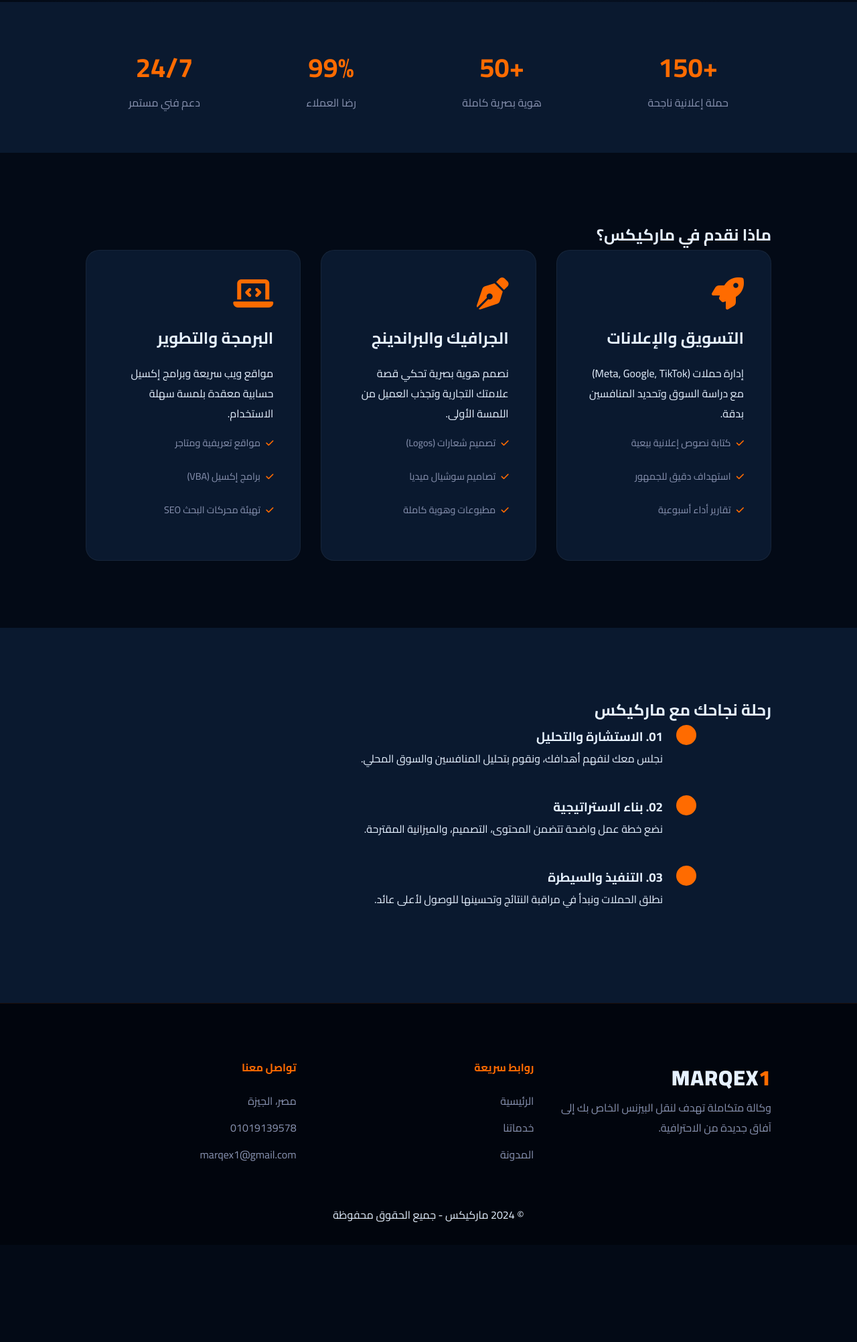
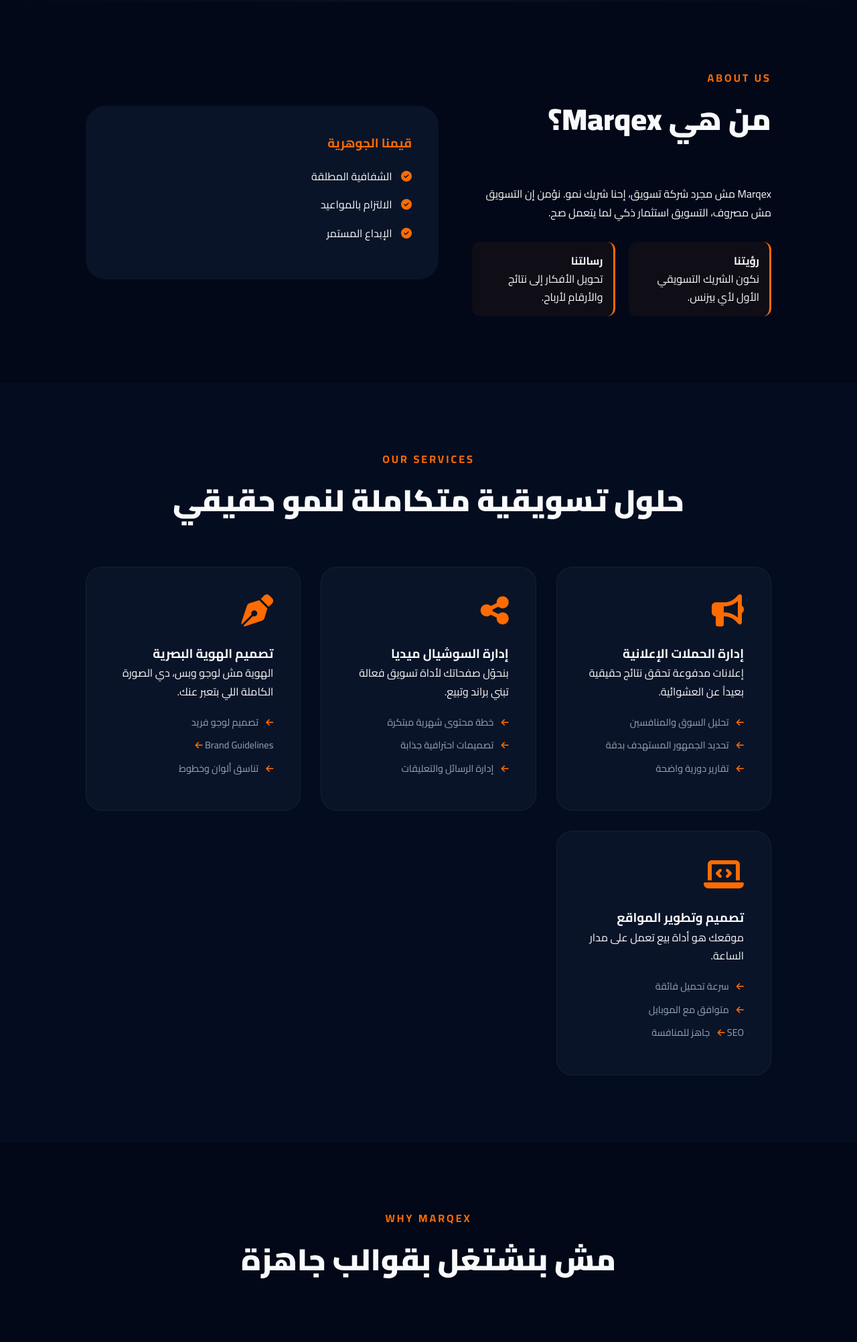
Before and after one commit to marqex1/marqex1, a plain HTML site: page index.html in a window 1280 px wide. Shown: the part 797-2800 px from the top of the page at 67% size. Before the commit the page ends 2655 px from the top, so only its background shows below. Drawn offline with nearby package versions, Linux system fonts and the light colour scheme.

Commit message:
Add files via upload

```diff
--- a/index.html
+++ b/index.html
@@ -3,84 +3,87 @@
 <head>
     <meta charset="UTF-8">
     <meta name="viewport" content="width=device-width, initial-scale=1.0">
-    <title>Marqex | ماركيكس - الإمبراطورية التسويقية والبرمجية</title>
+    <title>Marqex | علّم على نجاحك - وكالة التسويق المتكاملة</title>
 
-    <meta name="description" content="وكالة ماركيكس للحلول المتكاملة: تسويق، برمجة، جرافيك، وإدارة أعمال.">
+    <meta name="description" content="Marqex شركة تسويق إلكتروني متخصصة في بناء البراندات وزيادة المبيعات من خلال استراتيجيات ذكية وتنفيذ احترافي.">
+    <meta name="keywords" content="ماركيكس, Marqex, تسويق إلكتروني, إعلانات ممولة, هوية بصرية, إدارة سوشيال ميديا, تصميم مواقع">
 
-    <link href="https://fonts.googleapis.com/css2?family=Cairo:wght@300;400;700;900&display=swap" rel="stylesheet">
+    <link href="https://fonts.googleapis.com/css2?family=Cairo:wght@300;400;600;700;900&display=swap" rel="stylesheet">
     <link rel="stylesheet" href="https://unpkg.com/aos@next/dist/aos.css" />
     <link rel="stylesheet" href="https://cdnjs.cloudflare.com/ajax/libs/font-awesome/6.4.0/css/all.min.css">
 
     <style>
         :root {
-            --bg: #030a16; --card: #0a192f; --accent: #ff6b00;
-            --text: #e6f1ff; --dim: #8892b0; --white: #ffffff;
+            --bg-deep: #020817; --bg-card: #0a1428; --accent: #ff6b00;
+            --text-main: #f8fafc; --text-dim: #94a3b8; --white: #ffffff;
+            --gradient: linear-gradient(135deg, #ff6b00 0%, #ff9e00 100%);
         }
+
         * { margin: 0; padding: 0; box-sizing: border-box; font-family: 'Cairo', sans-serif; scroll-behavior: smooth; }
-        body { background: var(--bg); color: var(--text); overflow-x: hidden; }
+        body { background: var(--bg-deep); color: var(--text-main); line-height: 1.7; overflow-x: hidden; }
 
-        /* --- Custom Scrollbar --- */
-        ::-webkit-scrollbar { width: 8px; }
-        ::-webkit-scrollbar-track { background: var(--bg); }
-        ::-webkit-scrollbar-thumb { background: var(--accent); border-radius: 10px; }
-
-        /* --- Navigation --- */
+        /* Navigation */
         header {
-            padding: 20px 8%; display: flex; justify-content: space-between; align-items: center;
+            padding: 15px 8%; display: flex; justify-content: space-between; align-items: center;
             position: fixed; width: 100%; top: 0; z-index: 1000;
-            background: rgba(3, 10, 22, 0.9); backdrop-filter: blur(12px); border-bottom: 1px solid rgba(255,107,0,0.1);
+            background: rgba(2, 8, 23, 0.9); backdrop-filter: blur(12px); border-bottom: 1px solid rgba(255,107,0,0.1);
         }
-        .logo { font-size: 2rem; font-weight: 900; letter-spacing: 1px; }
+        .logo { font-size: 1.8rem; font-weight: 900; letter-spacing: 1px; color: var(--white); }
         .logo span { color: var(--accent); }
-        nav ul { display: flex; list-style: none; gap: 25px; }
-        nav ul li a { text-decoration: none; color: var(--text); font-weight: 600; transition: 0.3s; font-size: 0.9rem; }
+        nav ul { display: flex; list-style: none; gap: 20px; }
+        nav ul li a { text-decoration: none; color: var(--white); font-weight: 600; font-size: 0.9rem; transition: 0.3s; }
         nav ul li a:hover { color: var(--accent); }
 
-        /* --- Hero Section --- */
-        .hero {
-            height: 100vh; display: flex; align-items: center; justify-content: center;
-            text-align: center; background: radial-gradient(circle at center, #0a192f 0%, #030a16 100%);
-            padding: 0 10%; position: relative;
+        /* Global UI Elements */
+        section { padding: 100px 10%; position: relative; }
+        .section-header { text-align: center; margin-bottom: 60px; }
+        .section-header h2 { font-size: 2.8rem; font-weight: 900; margin-bottom: 15px; }
+        .section-header span { color: var(--accent); display: block; font-size: 1rem; font-weight: bold; letter-spacing: 3px; margin-bottom: 10px; }
+
+        .btn { background: var(--gradient); color: var(--bg-deep); padding: 14px 35px; border-radius: 50px; text-decoration: none; font-weight: 900; display: inline-block; transition: 0.4s; border: none; cursor: pointer; }
+        .btn:hover { transform: translateY(-3px); box-shadow: 0 10px 30px rgba(255,107,0,0.4); }
+        .btn-outline { border: 2px solid var(--accent); color: var(--accent); padding: 12px 30px; border-radius: 50px; text-decoration: none; font-weight: bold; transition: 0.4s; }
+        .btn-outline:hover { background: var(--accent); color: var(--bg-deep); }
+
+        /* Hero */
+        .hero { height: 100vh; display: flex; align-items: center; justify-content: center; text-align: center; background: radial-gradient(circle at center, #0a192f 0%, #020817 100%); }
+        .hero h1 { font-size: 4rem; margin-bottom: 20px; line-height: 1.2; }
+        .hero p { font-size: 1.3rem; color: var(--text-dim); max-width: 850px; margin: 0 auto 35px; }
+
+        /* Services Grid */
+        .grid { display: grid; grid-template-columns: repeat(auto-fit, minmax(320px, 1fr)); gap: 30px; }
+        .service-card { background: var(--bg-card); padding: 40px; border-radius: 24px; border: 1px solid rgba(255,255,255,0.05); transition: 0.4s; }
+        .service-card:hover { border-color: var(--accent); transform: translateY(-10px); }
+        .service-card i { font-size: 3rem; color: var(--accent); margin-bottom: 25px; display: block; }
+        .service-card ul { list-style: none; margin-top: 20px; text-align: right; }
+        .service-card ul li { color: var(--text-dim); margin-bottom: 10px; font-size: 0.9rem; }
+        .service-card ul li i { font-size: 0.8rem; display: inline; margin-left: 8px; }
+
+        /* Why Marqex & About */
+        .flex-box { display: flex; align-items: center; gap: 50px; flex-wrap: wrap; }
+        .flex-text { flex: 1; min-width: 300px; }
+        .about-values { display: grid; grid-template-columns: 1fr 1fr; gap: 20px; margin-top: 30px; }
+        .value-item { background: rgba(255,107,0,0.05); padding: 15px; border-radius: 12px; border-right: 3px solid var(--accent); }
+
+        /* FAQ & Work Process */
+        .process-grid { display: grid; grid-template-columns: repeat(auto-fit, minmax(200px, 1fr)); gap: 20px; text-align: center; }
+        .process-item { position: relative; }
+        .process-number { font-size: 3rem; font-weight: 900; color: rgba(255,107,0,0.1); position: absolute; top: -20px; left: 50%; transform: translateX(-50%); }
+
+        /* Testimonials */
+        .testimonial-card { background: var(--bg-card); padding: 30px; border-radius: 20px; position: relative; }
+        .testimonial-card i { position: absolute; top: 20px; left: 20px; font-size: 2rem; color: rgba(255,107,0,0.2); }
+
+        /* Footer & Fixed */
+        footer { padding: 60px 10%; background: #01040a; border-top: 1px solid rgba(255,107,0,0.1); text-align: center; }
+        .whatsapp-btn { position: fixed; bottom: 30px; left: 30px; background: #25d366; width: 60px; height: 60px; border-radius: 50%; display: flex; align-items: center; justify-content: center; font-size: 30px; color: white; z-index: 1000; box-shadow: 0 10px 20px rgba(0,0,0,0.3); transition: 0.3s; }
+        .whatsapp-btn:hover { transform: scale(1.1); }
+
+        @media (max-width: 768px) {
+            .hero h1 { font-size: 2.5rem; }
+            nav ul { display: none; }
+            section { padding: 80px 5%; }
         }
-        .hero-content h1 { font-size: 4.5rem; line-height: 1.1; margin-bottom: 20px; font-weight: 900; }
-        .hero-content h1 span { color: var(--accent); text-shadow: 0 0 20px rgba(255,107,0,0.3); }
-        .hero p { font-size: 1.4rem; color: var(--dim); max-width: 800px; margin: 0 auto 40px; }
-
-        /* --- Stats Section --- */
-        .stats { display: flex; justify-content: space-around; padding: 60px 10%; background: var(--card); flex-wrap: wrap; gap: 30px; }
-        .stat-item { text-align: center; }
-        .stat-item h3 { font-size: 2.5rem; color: var(--accent); }
-        .stat-item p { color: var(--dim); }
-
-        /* --- Services --- */
-        section { padding: 100px 10%; }
-        .grid { display: grid; grid-template-columns: repeat(auto-fit, minmax(300px, 1fr)); gap: 30px; }
-        .card { background: var(--card); padding: 40px; border-radius: 20px; transition: 0.4s; border: 1px solid rgba(255,255,255,0.05); position: relative; }
-        .card:hover { transform: translateY(-15px); border-color: var(--accent); }
-        .card i { font-size: 3rem; color: var(--accent); margin-bottom: 20px; }
-        .card h3 { margin-bottom: 15px; font-size: 1.5rem; }
-        .card ul { list-style: none; color: var(--dim); font-size: 0.9rem; margin-top: 15px; }
-        .card ul li { margin-bottom: 8px; }
-        .card ul li i { font-size: 0.8rem; margin-left: 5px; }
-
-        /* --- Process (الخطوات) --- */
-        .step { position: relative; padding-right: 50px; margin-bottom: 40px; }
-        .step::before { content: ''; position: absolute; right: 0; top: 0; width: 30px; height: 30px; background: var(--accent); border-radius: 50%; }
-
-        /* --- CTA Button --- */
-        .btn { background: var(--accent); color: var(--bg); padding: 15px 40px; border-radius: 50px; text-decoration: none; font-weight: 900; display: inline-block; transition: 0.4s; border: none; cursor: pointer; }
-        .btn:hover { box-shadow: 0 10px 30px rgba(255,107,0,0.4); transform: translateY(-3px); }
-
-        /* --- Footer --- */
-        footer { background: #01050d; padding: 80px 10% 30px; border-top: 1px solid rgba(255,107,0,0.1); }
-        .footer-grid { display: grid; grid-template-columns: repeat(auto-fit, minmax(200px, 1fr)); gap: 40px; margin-bottom: 50px; }
-        .footer-col h4 { color: var(--accent); margin-bottom: 20px; }
-        .footer-col p, .footer-col li { color: var(--dim); list-style: none; margin-bottom: 10px; }
-
-        .whatsapp-fixed { position: fixed; bottom: 30px; left: 30px; background: #25d366; width: 60px; height: 60px; border-radius: 50%; display: flex; align-items: center; justify-content: center; font-size: 30px; color: white; z-index: 1000; animation: pulse 2s infinite; }
-        @keyframes pulse { 0% { box-shadow: 0 0 0 0 rgba(37, 211, 102, 0.7); } 70% { box-shadow: 0 0 0 20px rgba(37, 211, 102, 0); } 100% { box-shadow: 0 0 0 0 rgba(37, 211, 102, 0); } }
-
-        @media (max-width: 768px) { .hero-content h1 { font-size: 2.5rem; } nav ul { display: none; } }
     </style>
 </head>
 <body>
@@ -90,108 +93,171 @@
         <nav>
             <ul>
                 <li><a href="#home">الرئيسية</a></li>
+                <li><a href="#about">من نحن</a></li>
                 <li><a href="#services">خدماتنا</a></li>
-                <li><a href="#process">كيف نعمل</a></li>
-                <li><a href="#faq">الأسئلة</a></li>
-                <li><a href="https://wa.me/201019139578" class="btn" style="padding: 8px 20px;">تواصل معنا</a></li>
+                <li><a href="#work">آلية العمل</a></li>
+                <li><a href="#contact" class="btn" style="padding: 8px 20px; color: #020817 !important;">ابدأ الآن</a></li>
             </ul>
         </nav>
     </header>
 
     <section class="hero" id="home">
-        <div class="hero-content" data-aos="zoom-in">
-            <h1 data-aos="fade-down">إبداع بلا حدود<br><span>سيطرة بلا منافس</span></h1>
-            <p>ماركيكس هي شريكك الرقمي لتحويل الأفكار إلى واقع ملموس، والبيانات إلى أرباح طائلة.</p>
-            <a href="#services" class="btn">اكتشف الإمبراطورية</a>
+        <div data-aos="zoom-out" class="hero-content">
+            <span style="color: var(--accent); font-weight: bold; letter-spacing: 5px;">MARQEX</span>
+            <h1>علّم على <span>نجاحك</span></h1>
+            <p>نحن شركة تسويق إلكتروني بنساعد البراندات تكبر، تبيع، وتثبت في السوق من خلال استراتيجيات ذكية وتنفيذ احترافي مبني على أرقام ونتائج.</p>
+            <div style="display: flex; gap: 15px; justify-content: center; flex-wrap: wrap;">
+                <a href="#contact" class="btn">احجز استشارة مجانية</a>
+                <a href="https://wa.me/201019139578" class="btn-outline">تواصل معنا على واتساب</a>
+            </div>
         </div>
     </section>
 
-    <div class="stats">
-        <div class="stat-item" data-aos="fade-up"><h3>+150</h3><p>حملة إعلانية ناجحة</p></div>
-        <div class="stat-item" data-aos="fade-up" data-aos-delay="200"><h3>+50</h3><p>هوية بصرية كاملة</p></div>
-        <div class="stat-item" data-aos="fade-up" data-aos-delay="400"><h3>99%</h3><p>رضا العملاء</p></div>
-        <div class="stat-item" data-aos="fade-up" data-aos-delay="600"><h3>24/7</h3><p>دعم فني مستمر</p></div>
-    </div>
-
-    <section id="services">
-        <h2 class="section-title" data-aos="fade-up">ماذا نقدم في <span>ماركيكس</span>؟</h2>
-        <div class="grid">
-            <div class="card" data-aos="fade-up">
-                <i class="fas fa-rocket"></i>
-                <h3>التسويق والإعلانات</h3>
-                <p>إدارة حملات (Meta, Google, TikTok) مع دراسة السوق وتحديد المنافسين بدقة.</p>
-                <ul>
-                    <li><i class="fas fa-check"></i> كتابة نصوص إعلانية بيعية</li>
-                    <li><i class="fas fa-check"></i> استهداف دقيق للجمهور</li>
-                    <li><i class="fas fa-check"></i> تقارير أداء أسبوعية</li>
-                </ul>
+    <section id="about">
+        <div class="flex-box">
+            <div class="flex-text" data-aos="fade-right">
+                <div class="section-header" style="text-align: right;">
+                    <span>ABOUT US</span>
+                    <h2>من هي Marqex؟</h2>
+                </div>
+                <p>Marqex مش مجرد شركة تسويق، إحنا شريك نمو. نؤمن إن التسويق مش مصروف، التسويق استثمار ذكي لما يتعمل صح.</p>
+                <div class="about-values">
+                    <div class="value-item"><h4>رؤيتنا</h4><p>نكون الشريك التسويقي الأول لأي بيزنس.</p></div>
+                    <div class="value-item"><h4>رسالتنا</h4><p>تحويل الأفكار إلى نتائج والأرقام لأرباح.</p></div>
+                </div>
             </div>
-            <div class="card" data-aos="fade-up" data-aos-delay="200">
-                <i class="fas fa-pen-nib"></i>
-                <h3>الجرافيك والبراندينج</h3>
-                <p>نصمم هوية بصرية تحكي قصة علامتك التجارية وتجذب العميل من اللمسة الأولى.</p>
-                <ul>
-                    <li><i class="fas fa-check"></i> تصميم شعارات (Logos)</li>
-                    <li><i class="fas fa-check"></i> تصاميم سوشيال ميديا</li>
-                    <li><i class="fas fa-check"></i> مطبوعات وهوية كاملة</li>
-                </ul>
-            </div>
-            <div class="card" data-aos="fade-up" data-aos-delay="400">
-                <i class="fas fa-laptop-code"></i>
-                <h3>البرمجة والتطوير</h3>
-                <p>مواقع ويب سريعة وبرامج إكسيل حسابية معقدة بلمسة سهلة الاستخدام.</p>
-                <ul>
-                    <li><i class="fas fa-check"></i> مواقع تعريفية ومتاجر</li>
-                    <li><i class="fas fa-check"></i> برامج إكسيل (VBA)</li>
-                    <li><i class="fas fa-check"></i> تهيئة محركات البحث SEO</li>
+            <div class="flex-text" data-aos="fade-left" style="background: var(--bg-card); padding: 40px; border-radius: 30px;">
+                <h3 style="color: var(--accent); margin-bottom: 20px;">قيمنا الجوهرية</h3>
+                <ul style="list-style: none;">
+                    <li style="margin-bottom: 15px;"><i class="fas fa-check-circle" style="color: var(--accent); margin-left: 10px;"></i> الشفافية المطلقة</li>
+                    <li style="margin-bottom: 15px;"><i class="fas fa-check-circle" style="color: var(--accent); margin-left: 10px;"></i> الالتزام بالمواعيد</li>
+                    <li style="margin-bottom: 15px;"><i class="fas fa-check-circle" style="color: var(--accent); margin-left: 10px;"></i> الإبداع المستمر</li>
                 </ul>
             </div>
         </div>
     </section>
 
-    <section id="process" style="background: var(--card);">
-        <h2 class="section-title">رحلة نجاحك مع <span>ماركيكس</span></h2>
-        <div style="max-width: 800px; margin: 0 auto;">
-            <div class="step" data-aos="fade-right">
-                <h3>01. الاستشارة والتحليل</h3>
-                <p>نجلس معك لنفهم أهدافك، ونقوم بتحليل المنافسين والسوق المحلي.</p>
+    <section id="services" style="background: #040d1f;">
+        <div class="section-header" data-aos="fade-up">
+            <span>OUR SERVICES</span>
+            <h2>حلول تسويقية متكاملة لنمو حقيقي</h2>
+        </div>
+        <div class="grid">
+            <div class="service-card" data-aos="fade-up">
+                <i class="fas fa-bullhorn"></i>
+                <h3>إدارة الحملات الإعلانية</h3>
+                <p>إعلانات مدفوعة تحقق نتائج حقيقية بعيداً عن العشوائية.</p>
+                <ul>
+                    <li><i class="fas fa-arrow-left"></i> تحليل السوق والمنافسين</li>
+                    <li><i class="fas fa-arrow-left"></i> تحديد الجمهور المستهدف بدقة</li>
+                    <li><i class="fas fa-arrow-left"></i> تقارير دورية واضحة</li>
+                </ul>
             </div>
-            <div class="step" data-aos="fade-right" data-aos-delay="200">
-                <h3>02. بناء الاستراتيجية</h3>
-                <p>نضع خطة عمل واضحة تتضمن المحتوى، التصميم، والميزانية المقترحة.</p>
+            <div class="service-card" data-aos="fade-up" data-aos-delay="100">
+                <i class="fas fa-share-nodes"></i>
+                <h3>إدارة السوشيال ميديا</h3>
+                <p>بنحوّل صفحاتك لأداة تسويق فعالة تبني براند وتبيع.</p>
+                <ul>
+                    <li><i class="fas fa-arrow-left"></i> خطة محتوى شهرية مبتكرة</li>
+                    <li><i class="fas fa-arrow-left"></i> تصميمات احترافية جذابة</li>
+                    <li><i class="fas fa-arrow-left"></i> إدارة الرسائل والتعليقات</li>
+                </ul>
             </div>
-            <div class="step" data-aos="fade-right" data-aos-delay="400">
-                <h3>03. التنفيذ والسيطرة</h3>
-                <p>نطلق الحملات ونبدأ في مراقبة النتائج وتحسينها للوصول لأعلى عائد.</p>
+            <div class="service-card" data-aos="fade-up" data-aos-delay="200">
+                <i class="fas fa-pen-nib"></i>
+                <h3>تصميم الهوية البصرية</h3>
+                <p>الهوية مش لوجو وبس، دي الصورة الكاملة اللي بتعبر عنك.</p>
+                <ul>
+                    <li><i class="fas fa-arrow-left"></i> تصميم لوجو فريد</li>
+                    <li><i class="fas fa-arrow-left"></i> Brand Guidelines</li>
+                    <li><i class="fas fa-arrow-left"></i> تناسق ألوان وخطوط</li>
+                </ul>
+            </div>
+            <div class="service-card" data-aos="fade-up" data-aos-delay="300">
+                <i class="fas fa-laptop-code"></i>
+                <h3>تصميم وتطوير المواقع</h3>
+                <p>موقعك هو أداة بيع تعمل على مدار الساعة.</p>
+                <ul>
+                    <li><i class="fas fa-arrow-left"></i> سرعة تحميل فائقة</li>
+                    <li><i class="fas fa-arrow-left"></i> متوافق مع الموبايل</li>
+                    <li><i class="fas fa-arrow-left"></i> SEO جاهز للمنافسة</li>
+                </ul>
             </div>
         </div>
     </section>
 
-    <footer id="contact">
-        <div class="footer-grid">
-            <div class="footer-col">
-                <div class="logo">MARQEX<span>1</span></div>
-                <p>وكالة متكاملة تهدف لنقل البيزنس الخاص بك إلى آفاق جديدة من الاحترافية.</p>
+    <section id="why-us">
+        <div class="section-header" data-aos="fade-up">
+            <span>WHY MARQEX</span>
+            <h2>مش بنشتغل بقوالب جاهزة</h2>
+        </div>
+        <div class="grid">
+            <div class="card" style="text-align: center; padding: 20px;">
+                <h4 style="color: var(--accent);">استراتيجيات خاصة</h4>
+                <p>كل عميل ليه خطة مفصلة حسب مجاله.</p>
             </div>
-            <div class="footer-col">
-                <h4>روابط سريعة</h4>
-                <li>الرئيسية</li>
-                <li>خدماتنا</li>
-                <li>المدونة</li>
+            <div class="card" style="text-align: center; padding: 20px;">
+                <h4 style="color: var(--accent);">قياس النتائج</h4>
+                <p>بنقيس كل خطوة وبنحلل كل قرش اتصرف.</p>
             </div>
-            <div class="footer-col">
-                <h4>تواصل معنا</h4>
-                <p>مصر، الجيزة</p>
-                <p>01019139578</p>
-                <p>marqex1@gmail.com</p>
+            <div class="card" style="text-align: center; padding: 20px;">
+                <h4 style="color: var(--accent);">شركاء نجاح</h4>
+                <p>مش مجرد شركة بتنفذ، إحنا معاك في القرار.</p>
             </div>
         </div>
-        <center><p>&copy; 2024 ماركيكس - جميع الحقوق محفوظة</p></center>
+    </section>
+
+    <section id="work" style="background: #040d1f;">
+        <div class="section-header" data-aos="fade-up">
+            <span>PROCESS</span>
+            <h2>آلية العمل في Marqex</h2>
+        </div>
+        <div class="process-grid">
+            <div class="process-item" data-aos="zoom-in">
+                <span class="process-number">01</span>
+                <h4>فهم وتحليل</h4>
+                <p>دراسة عميقة للبيزنس والسوق.</p>
+            </div>
+            <div class="process-item" data-aos="zoom-in" data-aos-delay="100">
+                <span class="process-number">02</span>
+                <h4>استراتيجية</h4>
+                <p>رسم خارطة طريق واضحة.</p>
+            </div>
+            <div class="process-item" data-aos="zoom-in" data-aos-delay="200">
+                <span class="process-number">03</span>
+                <h4>تنفيذ</h4>
+                <p>بأعلى معايير الجودة والإبداع.</p>
+            </div>
+            <div class="process-item" data-aos="zoom-in" data-aos-delay="300">
+                <span class="process-number">04</span>
+                <h4>متابعة</h4>
+                <p>تحسين مستمر لضمان النتائج.</p>
+            </div>
+        </div>
+    </section>
+
+    <section id="contact" style="text-align: center;">
+        <div data-aos="flip-up" style="background: var(--gradient); padding: 60px; border-radius: 40px; color: var(--bg-deep);">
+            <h2 style="font-size: 3rem; margin-bottom: 20px;">جاهز تعلّم على نجاحك؟</h2>
+            <p style="font-size: 1.4rem; font-weight: bold; margin-bottom: 30px;">خلينا نبدأ ونبني قصة نجاحك مع بعض.</p>
+            <a href="https://wa.me/201019139578" class="btn" style="background: var(--bg-deep); color: var(--accent);">ابدأ دلوقتي</a>
+        </div>
+    </section>
+
+    <footer>
+        <div class="logo">MARQEX<span>1</span></div>
+        <p style="margin: 20px 0; color: var(--text-dim);">01019139578 | marqex1@gmail.com</p>
+        <p>&copy; 2026 Marqex – All Rights Reserved</p>
+        <p style="font-size: 0.8rem; color: var(--accent); margin-top: 10px;">علّم على نجاحك</p>
     </footer>
 
-    <a href="https://wa.me/201019139578" class="whatsapp-fixed"><i class="fab fa-whatsapp"></i></a>
+    <a href="https://wa.me/201019139578" class="whatsapp-btn">
+        <i class="fab fa-whatsapp"></i>
+    </a>
 
     <script src="https://unpkg.com/aos@next/dist/aos.js"></script>
-    <script>AOS.init({ duration: 1000, once: true });</script>
+    <script>
+        AOS.init({ duration: 1000, once: true, offset: 120 });
+    </script>
 </body>
 </html>
```
